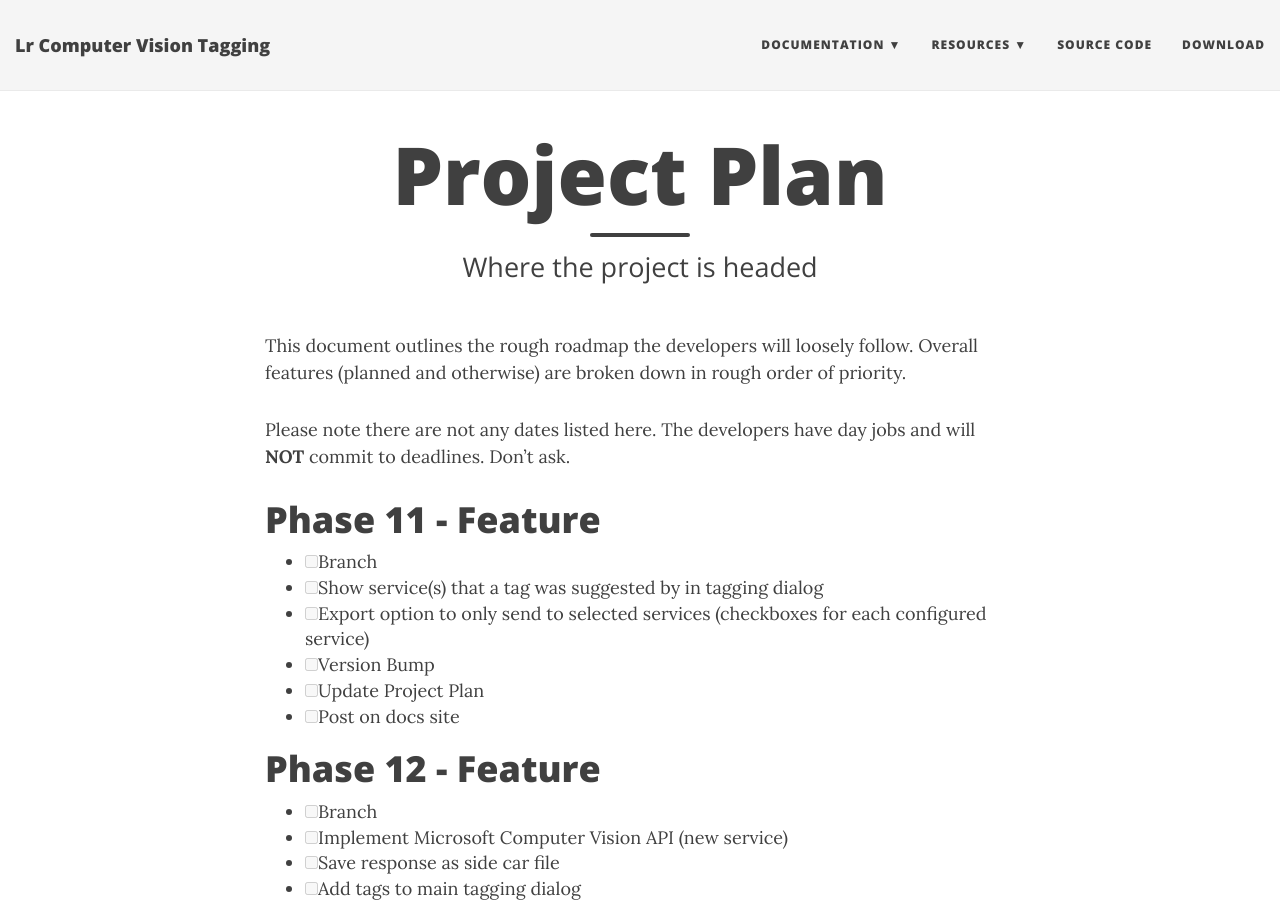
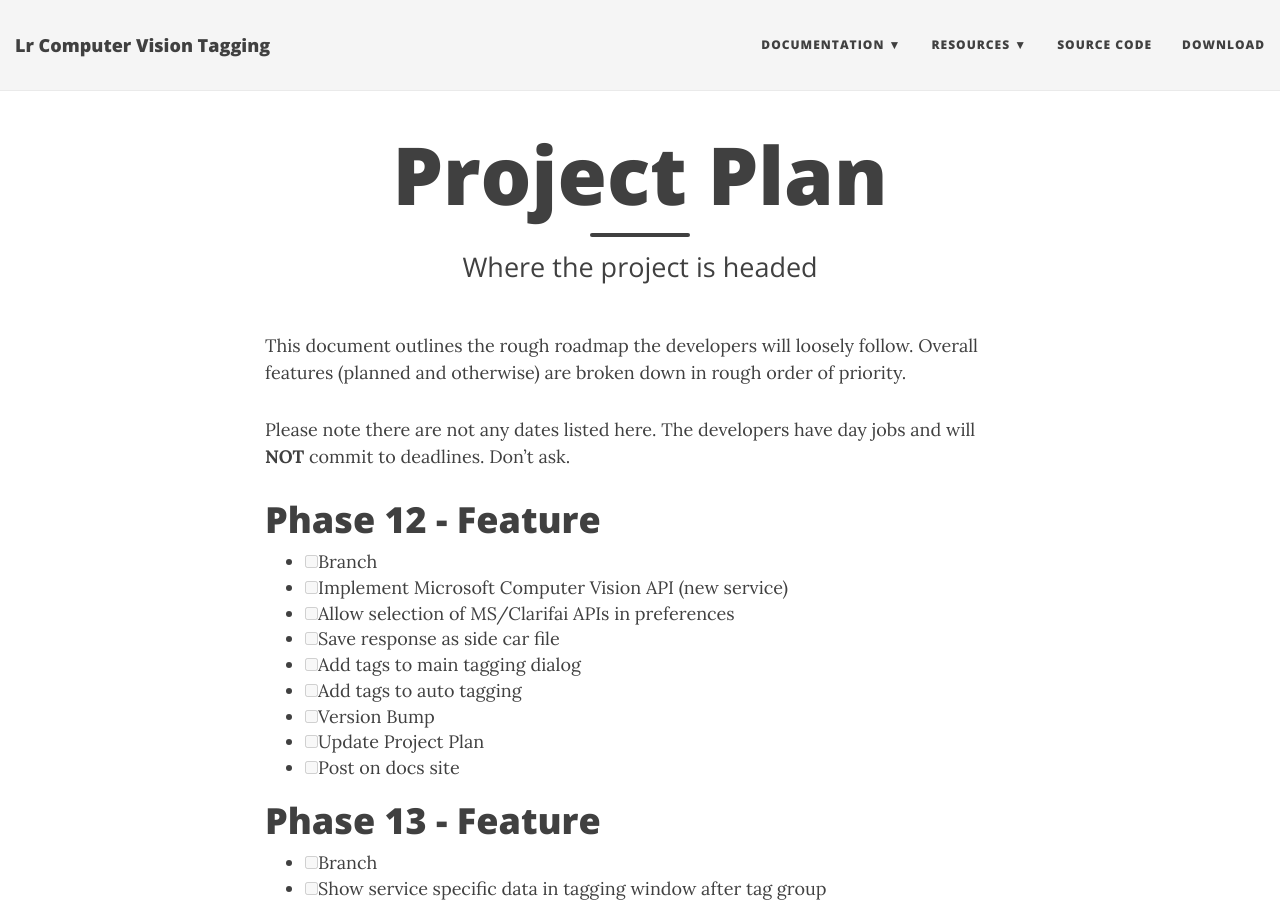
Before and after one commit to nyomanb/lr_plugin_computer_vision_tagging, a Jekyll site: the page built from project_plan.md, in a window 1280 px wide and 900 px high. Built offline with Jekyll 4.4.1, drawn with Linux system fonts in a browser that asks for light colours; nearby versions of some CDN libraries.

Commit message:
Update docs site for phase 11 completion

```diff
--- a/project_plan.md
+++ b/project_plan.md
@@ -8,17 +8,10 @@ This document outlines the rough roadmap the developers will loosely follow. Ove
 
 Please note there are not any dates listed here. The developers have day jobs and will **NOT** commit to deadlines. Don't ask.
 
-# Phase 11 - Feature
-- [ ] Branch
-- [ ] Show service(s) that a tag was suggested by in tagging dialog
-- [ ] Export option to only send to selected services (checkboxes for each configured service)
-- [ ] Version Bump
-- [ ] Update Project Plan
-- [ ] Post on docs site
-
 # Phase 12 - Feature
 - [ ] Branch
 - [ ] Implement Microsoft Computer Vision API (new service)
+- [ ] Allow selection of MS/Clarifai APIs in preferences
 - [ ] Save response as side car file
 - [ ] Add tags to main tagging dialog
 - [ ] Add tags to auto tagging
```
Also changed, not shown: _posts/2016-10-24-3-phase-11.md (added, +19 -0 lines), changelog.md.
